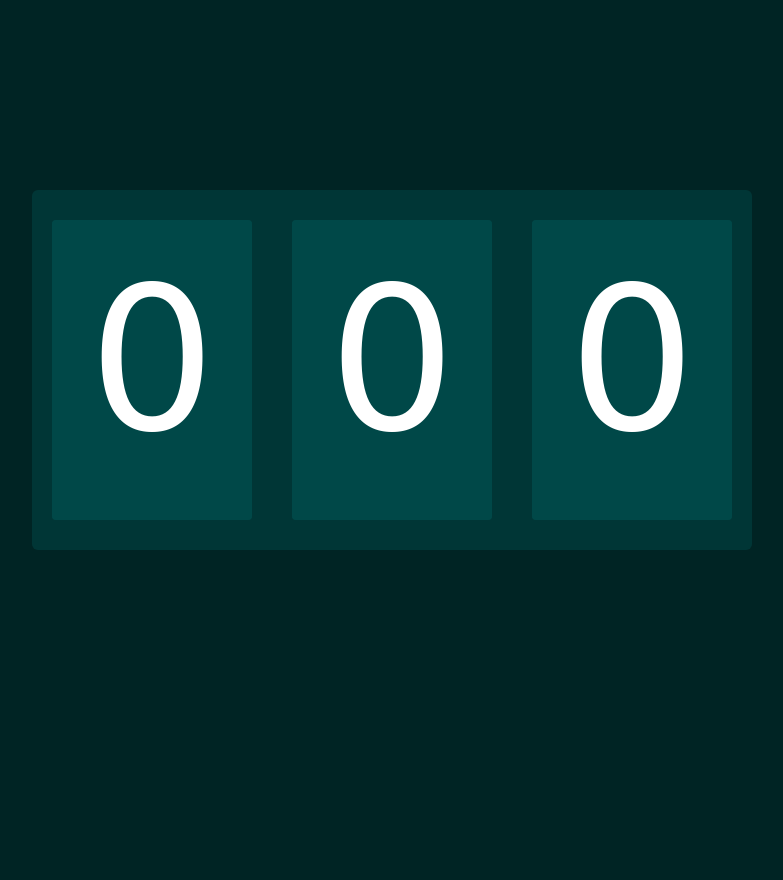
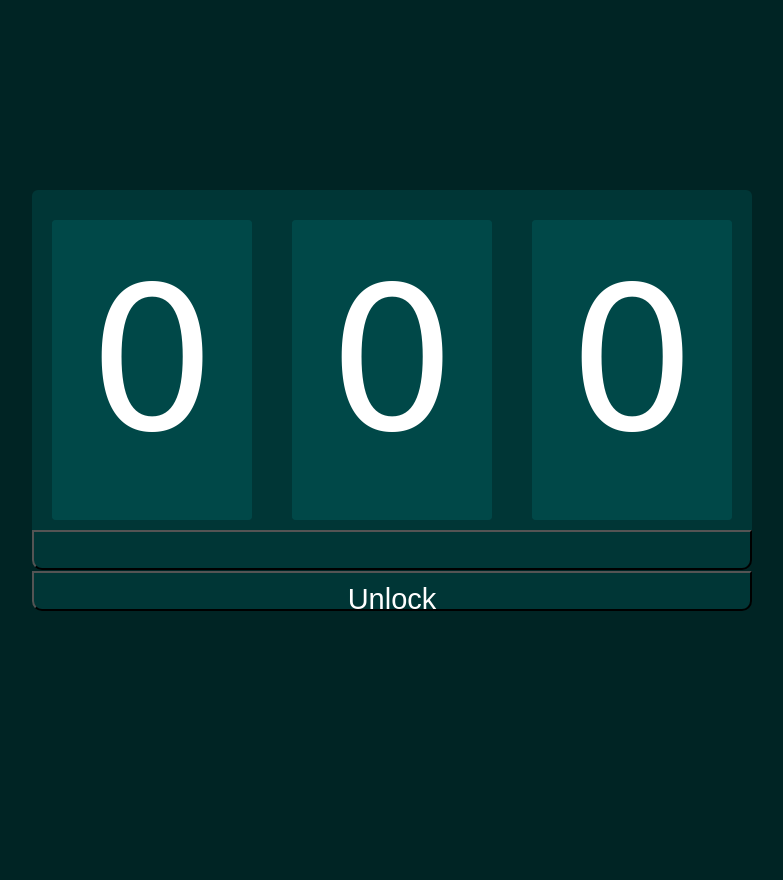
Before and after one commit to Kroepniek/Vault_Js, a PHP site: page / in a window 1280 px wide. Shown: the whole page, without its empty margins (248-1031 px from the left). Run offline with PHP 8.4, Linux system fonts and the light colour scheme; some web fonts are replaced.

Commit message:
Edited: Changing the code completely finished

```diff
--- a/css/style.css
+++ b/css/style.css
@@ -21,9 +21,9 @@
     position: relative;
     top: 40px;
     width: 720px;
-    height: 360px;
+    height: 340px;
     margin: auto;
-    border-radius: 6px;
+    border-radius: 6px 6px 0px 0px;
     background-color: #003636;
 }
 
@@ -63,26 +63,53 @@
     -o-user-select:none;
 }
 
+#Submit
+{
+    position: relative;
+    top: 40px;
+    margin: auto;
+    width: 720px;
+    height: 40px;
+    background-color: #003636;
+    color: white;
+    border-radius: 0px 0px 10px 10px;
+    padding-top: 10px;
+    font-size: 29px;
+    transition-duration: 300ms;
+    -moz-user-select: none;
+    -webkit-user-select: none;
+    -ms-user-select:none;
+    user-select:none;
+    -o-user-select:none;
+}
+
+#Submit:hover
+{
+    background-color: #004848;
+}
+
+#Submit:active
+{
+    background-color: #006060;
+}
+
 #D_1_N_0, #D_2_N_0, #D_3_N_0
 {
-    position: absolute;
     top: -300px;
-    transition-duration: 300ms;
     z-index: 1;
+    transition-duration: 250ms;
 }
 
 #D_1_N_1, #D_2_N_1, #D_3_N_1
 {
-    position: absolute;
     top: 0px;
-    transition-duration: 300ms;
     z-index: 1;
+    transition-duration: 250ms;
 }
 
 #D_1_N_2, #D_2_N_2, #D_3_N_2
 {
-    position: absolute;
     top: 300px;
-    transition-duration: 300ms;
     z-index: 0;
+    transition-duration: 250ms;
 }
--- a/digitTranslate.js
+++ b/digitTranslate.js
@@ -5,10 +5,11 @@
 var curTop = [[-300, 0, 300], [-300, 0, 300], [-300, 0, 300]];
 var nums = [9, 0, 1, 2, 3, 4, 5, 6, 7, 8];
 var nextNum = [3, 3, 3];
+var prevNum = [9, 9, 9];
 
 var canBePressed = true;
 
-function ScrollNum(curDig)
+function ScrollNum(curDig, dir)
 {
     if (canBePressed)
     {
@@ -17,7 +18,11 @@
         var curIDs = [
             document.getElementById('D_' + curDig + '_N_0'), document.getElementById('D_' + curDig + '_N_1'), document.getElementById('D_' + curDig + '_N_2')
         ];
-        for (var i = 0; i < 3; i++) {
+
+        if (event.clientY > 220 && event.clientY < 370)
+        {
+            for (var i = 0; i < 3; i++)
+            {
                 var newTopIndx = topPos.indexOf(curTop[curDig - 1][i]) + 1;
                 if (newTopIndx > topPos.length - 1)
                 {
@@ -25,6 +30,8 @@
                     curIDs[i].innerHTML = nums[nextNum[curDig - 1]];
                     nextNum[curDig - 1]++;
                     nextNum[curDig - 1] = (nextNum[curDig - 1] == 10 ? 0 : nextNum[curDig - 1]);
+                    prevNum[curDig - 1]++;
+                    prevNum[curDig - 1] = (prevNum[curDig - 1] == 10 ? 0 : prevNum[curDig - 1]);
                 }
 
                 if (curTop[curDig - 1][i] == 300)
@@ -38,27 +45,75 @@
                 curIDs[i].style.top = topPos[newTopIndx] + "px";
                 curTop[curDig - 1][i] = topPos[newTopIndx];
             }
-
             Digs[curDig - 1]++;
             Digs[curDig - 1] = (Digs[curDig - 1] >= 10 ? 0 : Digs[curDig - 1]);
+        }
+        else if (event.clientY > 370 && event.clientY < 520)
+        {
+            for (var i = 0; i < 3; i++)
+            {
+                var newTopIndx = topPos.indexOf(curTop[curDig - 1][i]) - 1;
+                if (newTopIndx < 0)
+                {
+                    newTopIndx = topPos.length - 1;
+                    curIDs[i].innerHTML = nums[prevNum[curDig - 1]];
+                    prevNum[curDig - 1]--;
+                    prevNum[curDig - 1] = (prevNum[curDig - 1] == -1 ? 9 : prevNum[curDig - 1]);
+                    nextNum[curDig - 1]--;
+                    nextNum[curDig - 1] = (nextNum[curDig - 1] == -1 ? 9 : nextNum[curDig - 1]);
+                }
 
-        console.log(Digs.join(''));
+                if (curTop[curDig - 1][i] == -300)
+                {
+                    curIDs[i].style.display = "none";
+                }
+                else
+                {
+                    curIDs[i].style.display = "block";
+                }
+                curIDs[i].style.top = topPos[newTopIndx] + "px";
+                curTop[curDig - 1][i] = topPos[newTopIndx];
+            }
+            Digs[curDig - 1]--;
+            Digs[curDig - 1] = (Digs[curDig - 1] <= -1 ? 9 : Digs[curDig - 1]);
+        }
 
-        setTimeout(function () {
+        setTimeout(function ()
+        {
             curIDs[0].style.display = "block";
             curIDs[1].style.display = "block";
             curIDs[2].style.display = "block";
 
             canBePressed = true;
-            CheckIfGood();
-        }, 300);
+        }, 250);
     }
 }
 
 function CheckIfGood()
 {
+    var curIDs = [
+        document.getElementById('D_1_N_0'), document.getElementById('D_2_N_0'), document.getElementById('D_3_N_0'),
+        document.getElementById('D_1_N_1'), document.getElementById('D_2_N_1'), document.getElementById('D_3_N_1'),
+        document.getElementById('D_1_N_2'), document.getElementById('D_2_N_2'), document.getElementById('D_3_N_2')
+    ];
+
     if (Digs.join('') == correctCode)
     {
-        alert("ok");
+        curIDs.forEach(Digit => {
+            Digit.style.color = "#64FF64";
+        });
     }
+    else
+    {
+        curIDs.forEach(Digit => {
+            Digit.style.color = "#FF6464";
+        });
     }
+
+    setTimeout(function ()
+    {
+        curIDs.forEach(Digit => {
+            Digit.style.color = "#FFF";
+        });
+    }, 300);
+}
--- a/index.php
+++ b/index.php
@@ -1,3 +1,7 @@
+<?php
+
+?>
+
 <!DOCTYPE html>
 <html>
 <head>
@@ -13,21 +17,25 @@
 	<div id="container">
 		<div id="lock">
 			<div id="Dig_1" onclick="ScrollNum(1)">
-				<div id="D_1_N_0" class="digit" unselectable="on" onselectstart="return false;" onmousedown="return false;">1</div>
-				<div id="D_1_N_1" class="digit" unselectable="on" onselectstart="return false;" onmousedown="return false;">0</div>
-				<div id="D_1_N_2" class="digit" unselectable="on" onselectstart="return false;" onmousedown="return false;">2</div>
+				<div id="D_1_N_0" class="digit">1</div>
+				<div id="D_1_N_1" class="digit">0</div>
+				<div id="D_1_N_2" class="digit">9</div>
 			</div>
 			<div id="Dig_2" onclick="ScrollNum(2)">
-				<div id="D_2_N_0" class="digit" unselectable="on" onselectstart="return false;" onmousedown="return false;">1</div>
-				<div id="D_2_N_1" class="digit" unselectable="on" onselectstart="return false;" onmousedown="return false;">0</div>
-				<div id="D_2_N_2" class="digit" unselectable="on" onselectstart="return false;" onmousedown="return false;">2</div>
+				<div id="D_2_N_0" class="digit">1</div>
+				<div id="D_2_N_1" class="digit">0</div>
+				<div id="D_2_N_2" class="digit">9</div>
 			</div>
 			<div id="Dig_3" onclick="ScrollNum(3)">
-				<div id="D_3_N_0" class="digit" unselectable="on" onselectstart="return false;" onmousedown="return false;">1</div>
-				<div id="D_3_N_1" class="digit" unselectable="on" onselectstart="return false;" onmousedown="return false;">0</div>
-				<div id="D_3_N_2" class="digit" unselectable="on" onselectstart="return false;" onmousedown="return false;">2</div>
+				<div id="D_3_N_0" class="digit">1</div>
+				<div id="D_3_N_1" class="digit">0</div>
+				<div id="D_3_N_2" class="digit">9</div>
 			</div>
 		</div>
+		<form action="" method="post">
+			<button id="Submit" type="submit" value="Unlock"></button>
+		</form>
+		<button id="Submit">Unlock</button>
 	</div>
 </body>
 </html>
```
Lines whose indentation alone changed are shown as unchanged.
